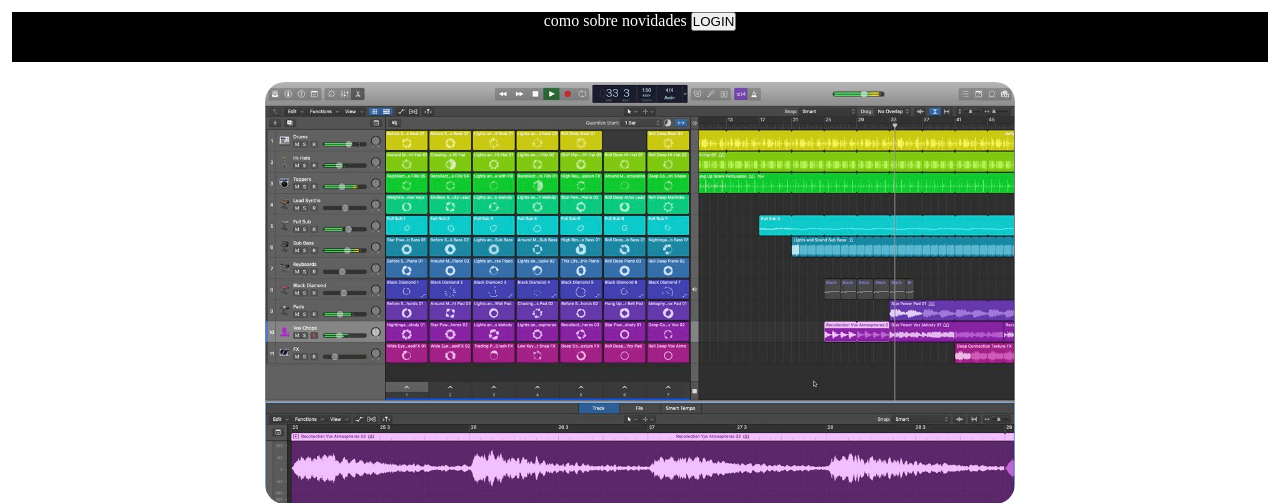
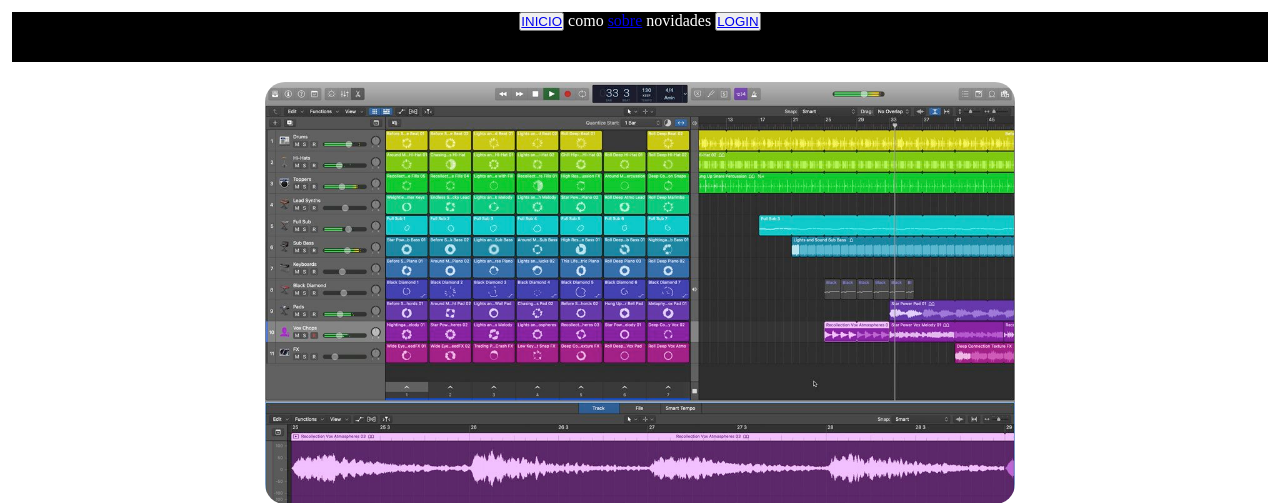
Before and after one commit to MatheusRomagnoli/aula-alex-22-01, a Flask app: page / in a window 1280 px wide. Shown: the top 503 px of the page. Run offline with Flask 3, Linux system fonts and the light colour scheme.

Commit message:
ADD: ajuste rota cadastro e MÉTODOS POST E GET

```diff
--- a/app.py
+++ b/app.py
@@ -1,4 +1,4 @@
-from flask import Flask, render_template
+from flask import Flask, render_template, request, redirect
 import random
 
 app = Flask(__name__)
@@ -16,7 +16,7 @@ lista_frases = ["Transforme suas ideias em sons. DAWs: a chave para a criativida
                 "Inspire-se, componha e edite. As DAWs tornam a produção musical acessível."]
 
 # AQUI IRÁ TODAS AS MINHAS ROTAS
-@app.route("/")
+@app.route("/", methods=["GET"])
 def pagina_inicial():
     cor_de_fundo = random.choice(lista_cores)
     frase = random.choice(lista_frases)
@@ -31,10 +31,16 @@ def pagina_sobre():
     return  render_template("sobre.html",
                             cor_de_fundo_html = cor_de_fundo)
 
-@app.route("/cadastro")
+@app.route("/cadastro", methods=["GET"])
 def pagina_cadastro():
     cor_de_fundo = random.choice(lista_cores)
     return  render_template("cadastro.html", lista_frases_html = lista_frases)
 
 
+@app.route("/post/cadastrarfrase", methods=["POST"])
+def post_cadastrarfrase():
+    frase_vinda_do_html = request.form.get("frase")
+    lista_frases.append(frase_vinda_do_html)
+    redirect("/cadastro")
+
 app.run(debug=True, host="0.0.0.0", port=8080)
--- a/templates/cadastro.html
+++ b/templates/cadastro.html
@@ -44,12 +44,14 @@
 <body>
     <div class="container-geral-cadastro">
         <div class="row">
-            <form class="col s12">
+            <form class="col s12" action="/post/cadastrarfrase" method="post">
               <div class="row">
                 <div class="input-field col s6">
-                  <input id="icon_prefix" type="text" class="validate">
+                  <input name="frase" id="icon_prefix" type="text" class="validate">
                   <label for="icon_prefix">Digite sua frase</label>
                 </div>
+
+                <button type="submit" name="enviar">teste enviar</button>
             </form>
 
             <!-- CARTÃO MODELO -->
--- a/templates/inicial.html
+++ b/templates/inicial.html
@@ -36,13 +36,17 @@
             width: 750px;
             border-radius: 20px;
         }
+
+
+
     </style>
 </head>
 <header class="header">
+    <button><a href="/">INICIO</a></button>
     <span>como</span>
-    <span>sobre</span>
+    <span><a href="/sobre">sobre</a></span>
     <span>novidades</span>
-    <button>LOGIN</button>
+    <button><a href="/cadastro">LOGIN</a></button>
 </header>
 <body>
     <div class="container-geral-inicial">
--- a/templates/sobre.html
+++ b/templates/sobre.html
@@ -45,10 +45,11 @@
     </style>
 </head>
 <header class="header">
+    <button><a href="/">INICIO</a></button>
     <span>como</span>
-    <span>sobre</span>
+    <span><a href="/sobre">sobre</a></span>
     <span>novidades</span>
-    <button>LOGIN</button>
+    <button><a href="/cadastro">LOGIN</a></button>
 </header>
 <body>
     <div class="container-geral-sobre">
```
